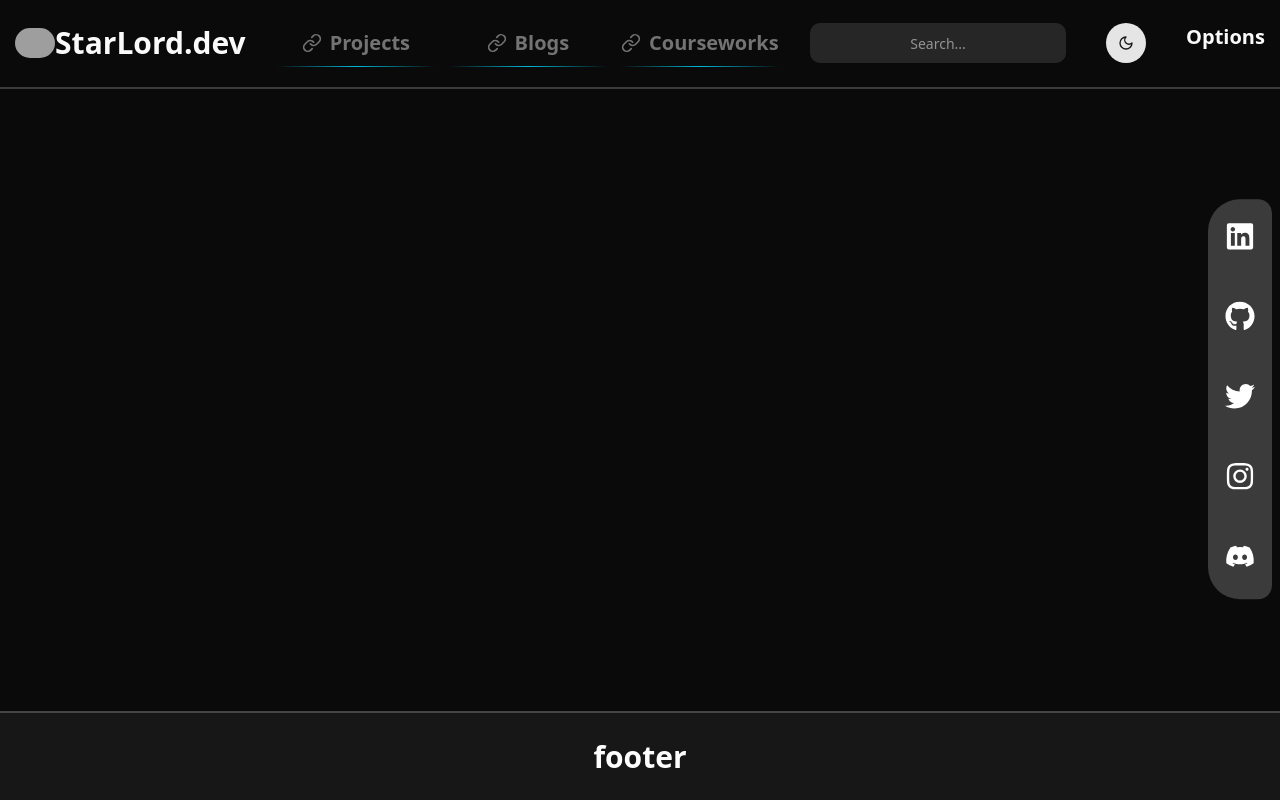
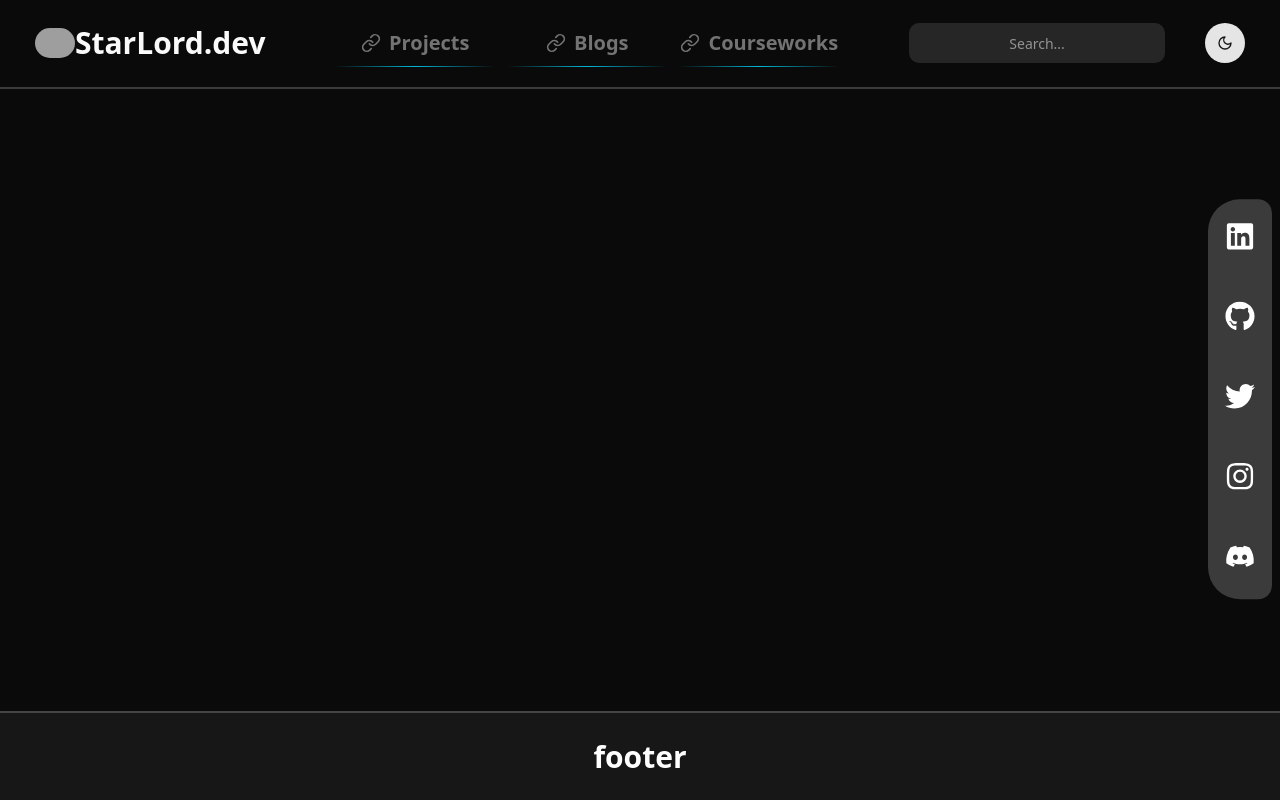
Before and after one commit to StarLord824/site, a Next.js app: page / in a window 1280 px wide. Built offline with nearby package versions, Linux system fonts and the light colour scheme; grey boxes are pictures that could not be loaded.

Commit message:
removed options

```diff
--- a/src/components/Header/Header.tsx
+++ b/src/components/Header/Header.tsx
@@ -2,7 +2,7 @@ import SearchBar from "./SearchBar";
 import { ModeToggle } from "./ModeToggle";
 import Image from "next/image";
 import { Link } from "lucide-react";
-import Options from "./Options";
+// import Options from "./Options";
 
 const Header = () => {
   const tabs = [
@@ -60,9 +60,9 @@ const Header = () => {
         <div>
           <ModeToggle />
         </div>
-        <div>
+        {/* <div>
           <Options/>
-        </div>
+        </div> */}
       </div>
     </header>
   );
--- a/src/components/SideBar/SiderBar.tsx
+++ b/src/components/SideBar/SiderBar.tsx
@@ -5,7 +5,7 @@ import { FaDiscord, FaGithub, FaInstagram, FaLinkedin, FaTwitter } from 'react-i
 
 export default function SiderBar() {
     return (
-    <motion.div className=" absolute z-100 right-2 top-50 my-auto w-16 h-1/2 flex flex-col items-center justify-around font-semibold text-neutral-600 text-3xl rounded-l-4xl rounded-r-xl dark:text-white dark:2 border-white/20 dark: bg-white/20 "
+    <motion.div className="group absolute z-100 right-2 top-50 my-auto w-16 h-1/2 flex flex-col items-center justify-around font-semibold text-neutral-600 text-3xl rounded-l-4xl rounded-r-xl dark:text-white dark:2 border-white/20 dark: bg-white/20 "
         initial={{ y: 0 }}
         animate={{ y: [0, -10, 0] }} // Float up and down
         transition={{
```
